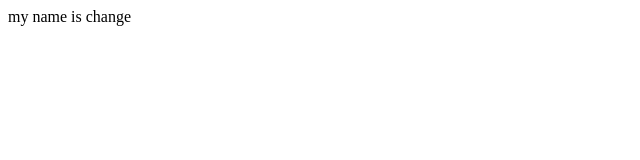
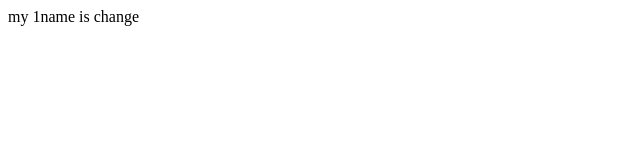
Before and after one commit to Mehak883/git2, a plain HTML site: page index.html in a window 1280 px wide. Shown: the full height of the page, 0-640 px from the left. Drawn offline with Linux system fonts and the light colour scheme.

Commit message:
index thrd

```diff
--- a/index.html
+++ b/index.html
@@ -7,6 +7,6 @@
     <title>Document</title>
 </head>
 <body>
-    my name is change
+    my 1name is change
 </body>
 </html>
```
